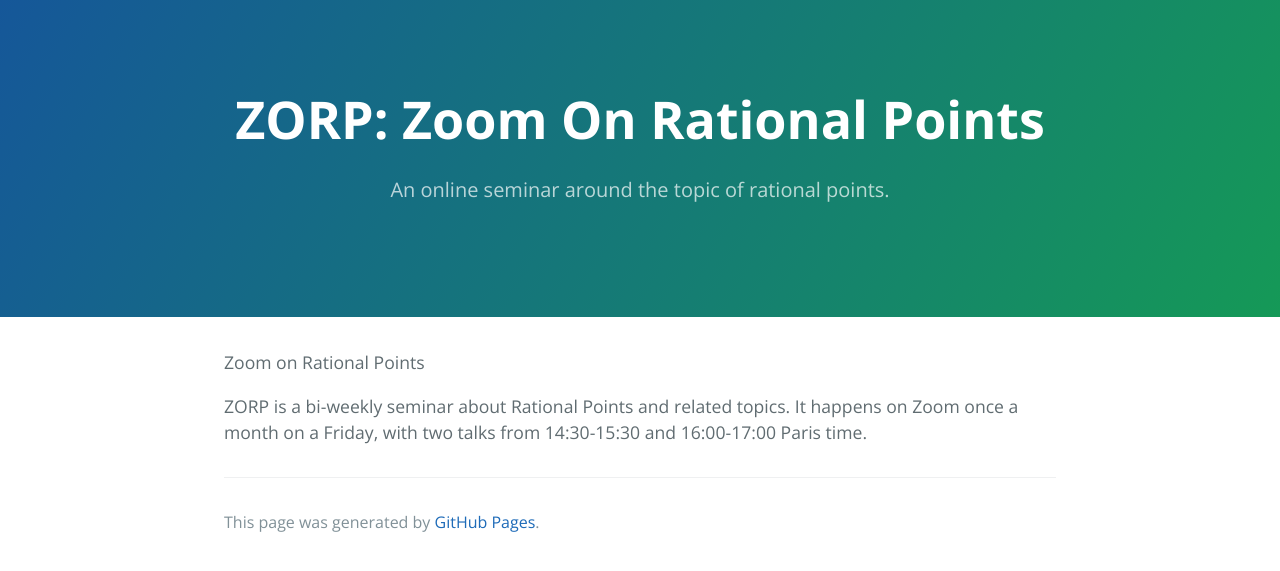
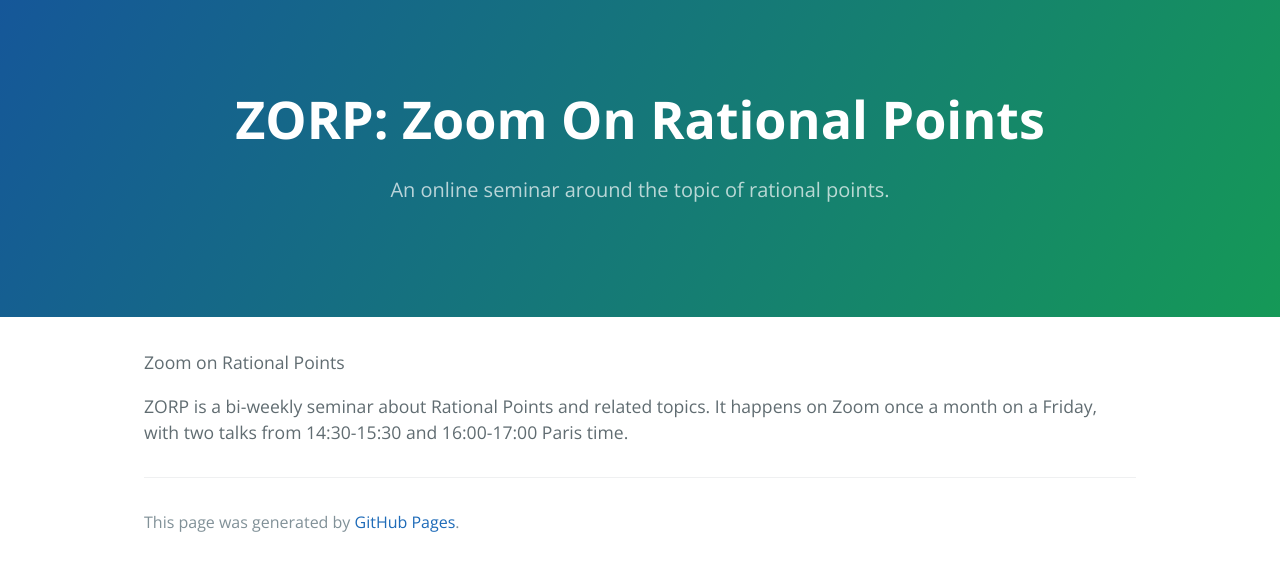
Before and after one commit to zoom-on-rational-points/zoom-on-rational-points.github.io, a Jekyll site: the page built from about.md, in a window 1280 px wide. Shown: the top 571 px of the page. Built offline with Jekyll 4.4.1, drawn with Linux system fonts in a browser that asks for light colours; our own code applies the rules of GitHub Pages for plain Markdown files.

Commit message:
Update jekyll-theme-cayman.scss

```diff
--- a/_sass/jekyll-theme-cayman.scss
+++ b/_sass/jekyll-theme-cayman.scss
@@ -168,7 +168,7 @@ a {
   }
 
   @include large {
-    max-width: 64rem;
+    max-width: 74rem;
     padding: 2rem 6rem;
     margin: 0 auto;
     font-size: 1.1rem;
```
